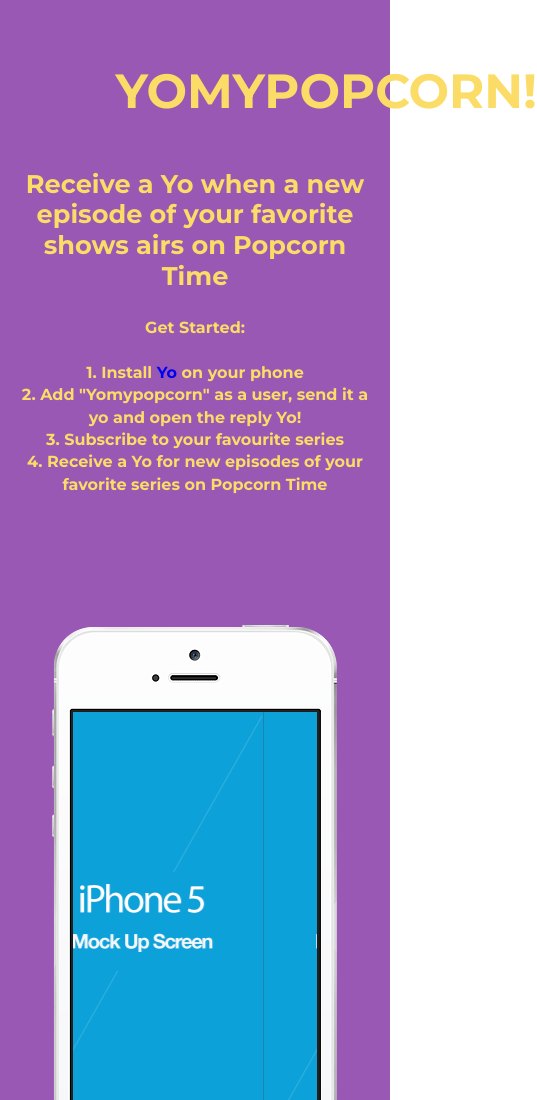
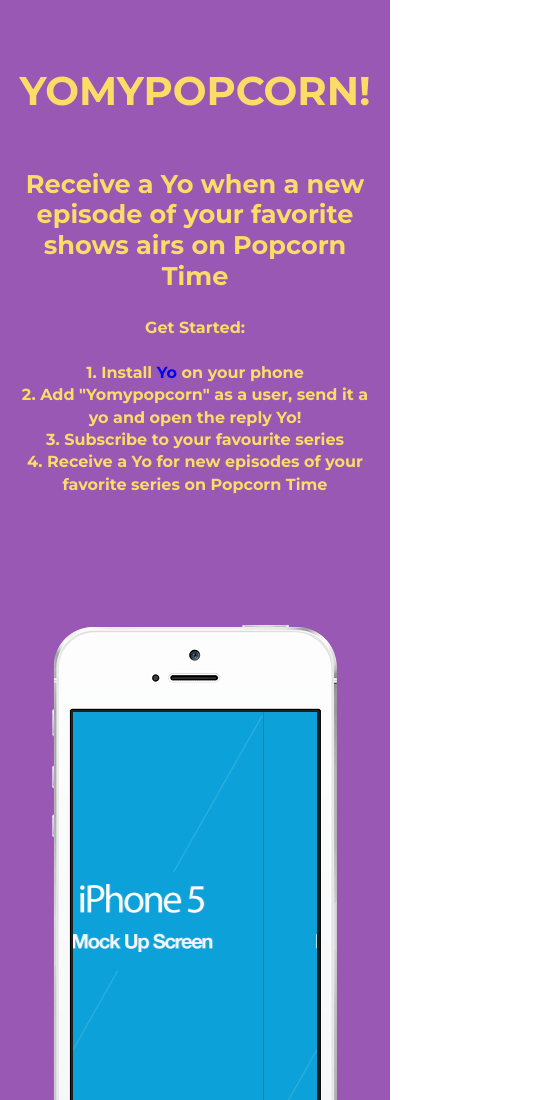
Before and after one commit to yomypopcorn/landingpage, a plain HTML site: page index.html in a window 390 px wide. Shown: the top 1100 px of the page, 537 px wide, since content can reach past the window. Drawn offline with nearby package versions, Linux system fonts and the light colour scheme.

Commit message:
Some fixes for mobile

```diff
--- a/css/main.css
+++ b/css/main.css
@@ -33,12 +33,11 @@ body { font-family: 'Montserrat', sans-serif;  -webkit-font-smoothing: antialias
    ========================================================================== */
 .header-container h1{
 	position: relative;
-	width: 271px; /* Adjust Width for Logo if needed */
 	height: 93px; /* Adjust Height for Logo if needed */
 	margin: 0 auto;
 	color: #FADC66;
 	line-height: 82px;
-  	padding-left: 100px;
+	font-size: 2.5em;
 }
 
 
@@ -346,6 +345,7 @@ body { font-family: 'Montserrat', sans-serif;  -webkit-font-smoothing: antialias
 }
 @media only screen and (min-width: 870px) {
 	.header-container h1{
+		padding-left: 100px;
 		background: url(../img/logo.png) no-repeat 0 0; /* Logo */
 		margin: 0;
 		background-size: 80px;
```
